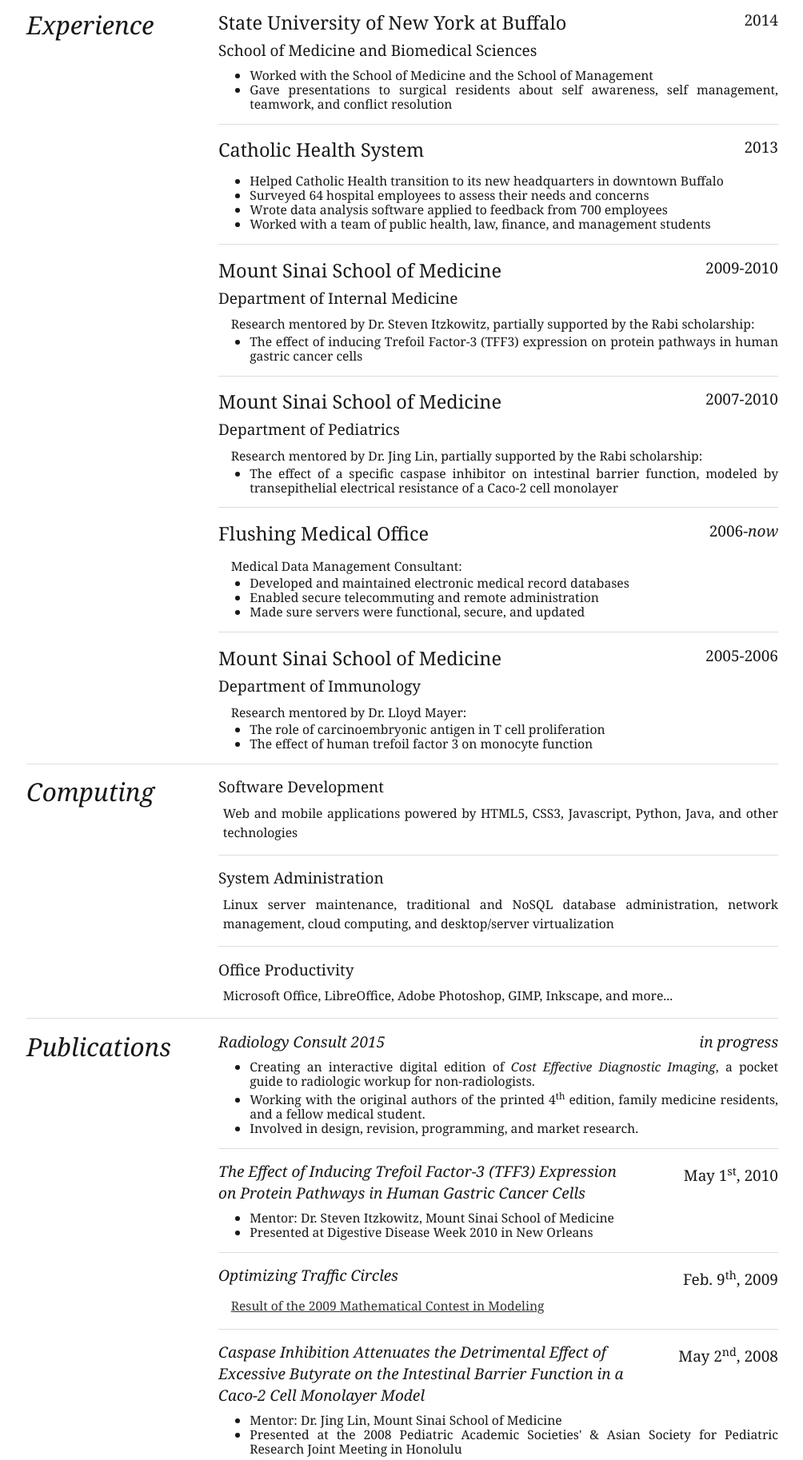
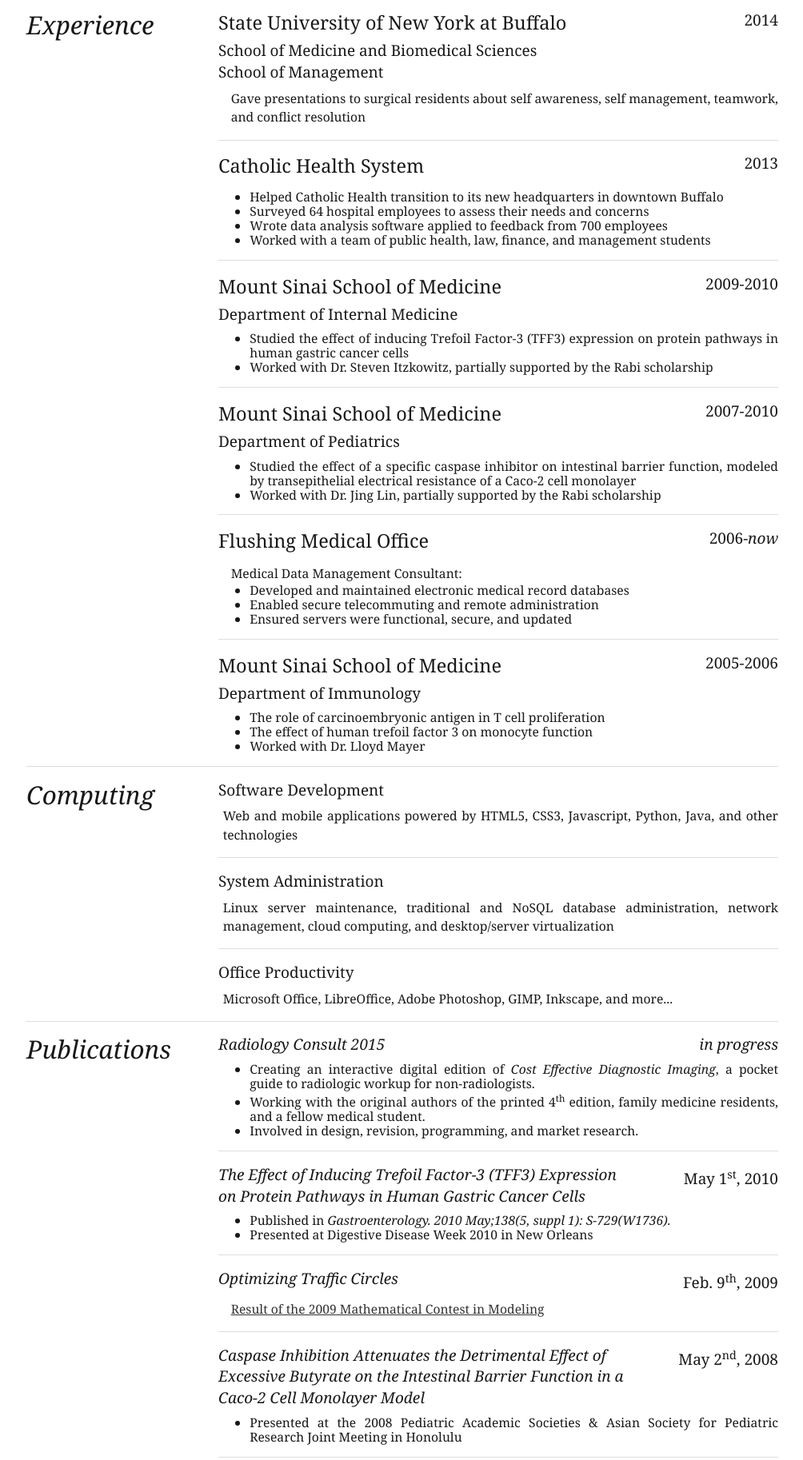
Before and after one commit to jyio/jyio.github.io, a plain HTML site: page index.htm in a window 1280 px wide. Shown: the part 1074-2900 px from the top of the page at 80% size, without its empty margins (137-1141 px from the left). Drawn offline with Linux system fonts and the light colour scheme.

Commit message:
reformat

```diff
--- a/index.htm
+++ b/index.htm
@@ -131,16 +131,14 @@
 						<div class="ten columns alpha">
 							<h4>State University of New York at Buffalo</h4>
 							<h5>School of Medicine and Biomedical Sciences</h5>
+							<h5>School of Management</h5>
 						</div>
 						<div class="two columns omega date">
 							<h5>2014</h5>
 						</div>
 						<div class="item-body">
 							<h6>
-								<ul>
-									<li>Worked with the School of Medicine and the School of Management</li>
-									<li>Gave presentations to surgical residents about self awareness, self management, teamwork, and conflict resolution</li>
-								</ul>
+								Gave presentations to surgical residents about self awareness, self management, teamwork, and conflict resolution
 							</h6>
 						</div>
 					</div>
@@ -174,9 +172,9 @@
 						</div>
 						<div class="item-body">
 							<h6>
-								Research mentored by Dr. Steven Itzkowitz, partially supported by the Rabi scholarship:
 								<ul>
-									<li>The effect of inducing Trefoil Factor-3 (TFF3) expression on protein pathways in human gastric cancer cells</li>
+									<li>Studied the effect of inducing Trefoil Factor-3 (TFF3) expression on protein pathways in human gastric cancer cells</li>
+									<li>Worked with Dr. Steven Itzkowitz, partially supported by the Rabi scholarship</li>
 								</ul>
 							</h6>
 						</div>
@@ -192,9 +190,9 @@
 						</div>
 						<div class="item-body">
 							<h6>
-								Research mentored by Dr. Jing Lin, partially supported by the Rabi scholarship:
 								<ul>
-									<li>The effect of a specific caspase inhibitor on intestinal barrier function, modeled by transepithelial electrical resistance of a Caco-2 cell monolayer</li>
+									<li>Studied the effect of a specific caspase inhibitor on intestinal barrier function, modeled by transepithelial electrical resistance of a Caco-2 cell monolayer</li>
+									<li>Worked with Dr. Jing Lin, partially supported by the Rabi scholarship</li>
 								</ul>
 							</h6>
 						</div>
@@ -213,7 +211,7 @@
 								<ul>
 									<li>Developed and maintained electronic medical record databases</li>
 									<li>Enabled secure telecommuting and remote administration</li>
-									<li>Made sure servers were functional, secure, and updated</li>
+									<li>Ensured servers were functional, secure, and updated</li>
 								</ul>
 							</h6>
 						</div>
@@ -229,10 +227,10 @@
 						</div>
 						<div class="item-body">
 							<h6>
-								Research mentored by Dr. Lloyd Mayer:
 								<ul>
 									<li>The role of carcinoembryonic antigen in T cell proliferation</li>
 									<li>The effect of human trefoil factor 3 on monocyte function</li>
+									<li>Worked with Dr. Lloyd Mayer</li>
 								</ul>
 							</h6>
 						</div>
@@ -307,7 +305,7 @@
 						<div class="item-body">
 							<h6>
 								<ul>
-									<li>Mentor: Dr. Steven Itzkowitz, Mount Sinai School of Medicine</em></li>
+									<li>Published in <em>Gastroenterology. 2010 May;138(5, suppl 1): S-729(W1736).</em></li>
 									<li>Presented at Digestive Disease Week 2010 in New Orleans</li>
 								</ul>
 							</h6>
@@ -336,8 +334,7 @@
 						<div class="item-body">
 							<h6>
 								<ul>
-									<li>Mentor: Dr. Jing Lin, Mount Sinai School of Medicine</li>
-									<li>Presented at the 2008 Pediatric Academic Societies' &amp; Asian Society for Pediatric Research Joint Meeting in Honolulu</li>
+									<li>Presented at the 2008 Pediatric Academic Societies &amp; Asian Society for Pediatric Research Joint Meeting in Honolulu</li>
 								</ul>
 							</h6>
 						</div>
@@ -353,7 +350,7 @@
 						<div class="item-body">
 							<h6>
 								<ul>
-									<li>Mentor: Dr. Lloyd Mayer, Mount Sinai School of Medicine</li>
+									<li>Published in <em>Gastroenterology. 2006 April;130(4, suppl 2): A-693(W1616).</em></li>
 									<li>Presented at the 12<sup>th</sup> International Congress of Mucosal Immunology in Boston</li>
 								</ul>
 							</h6>
@@ -370,7 +367,7 @@
 						<div class="item-body">
 							<h6>
 								<ul>
-									<li>Mentor: Dr. Lloyd Mayer, Mount Sinai School of Medicine</li>
+									<li>Published in <em>Gastroenterology. 2006 April;130(4, suppl 2): A-233(S1671).</em></li>
 									<li>Presented at the 12<sup>th</sup> International Congress of Mucosal Immunology in Boston</li>
 								</ul>
 							</h6>
```
